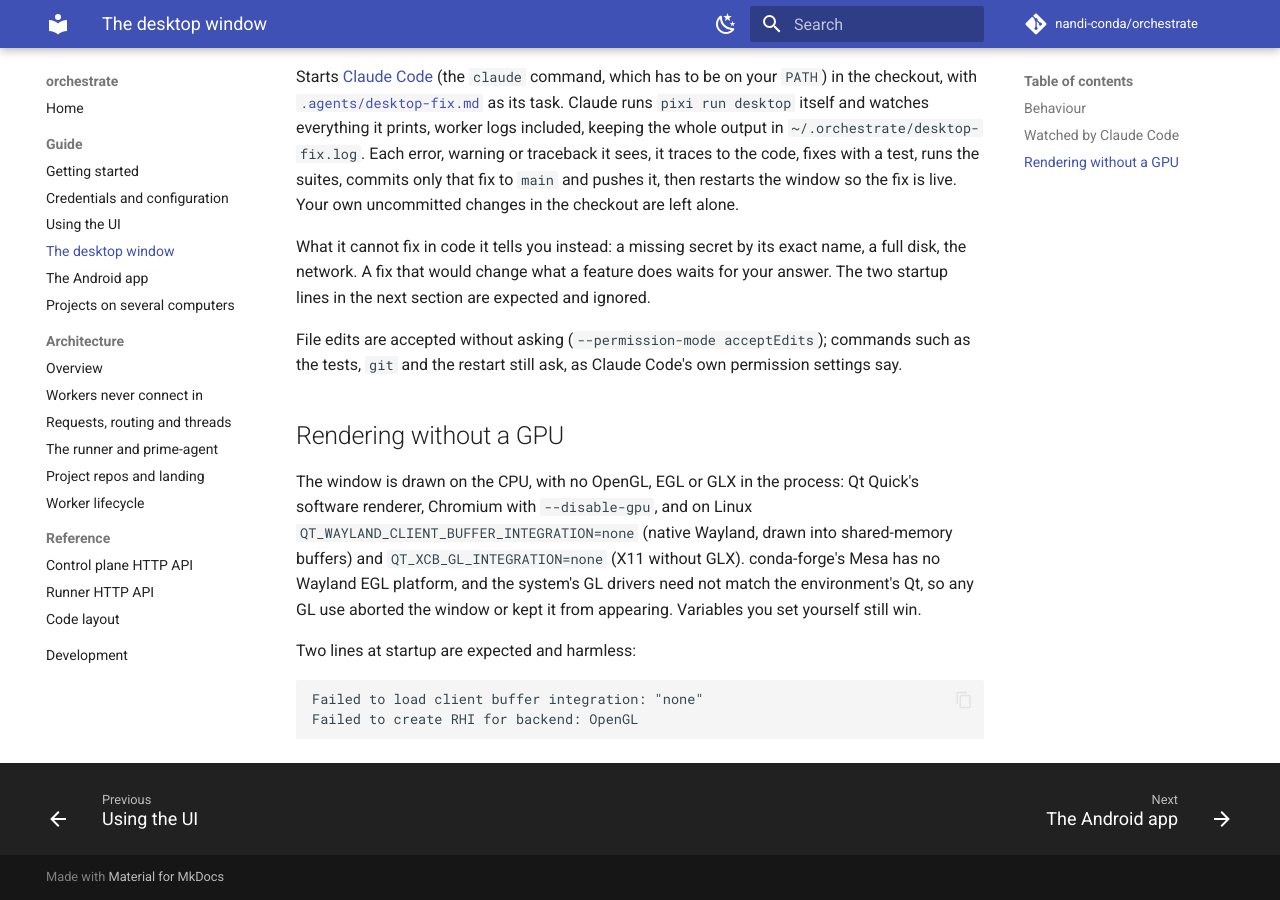
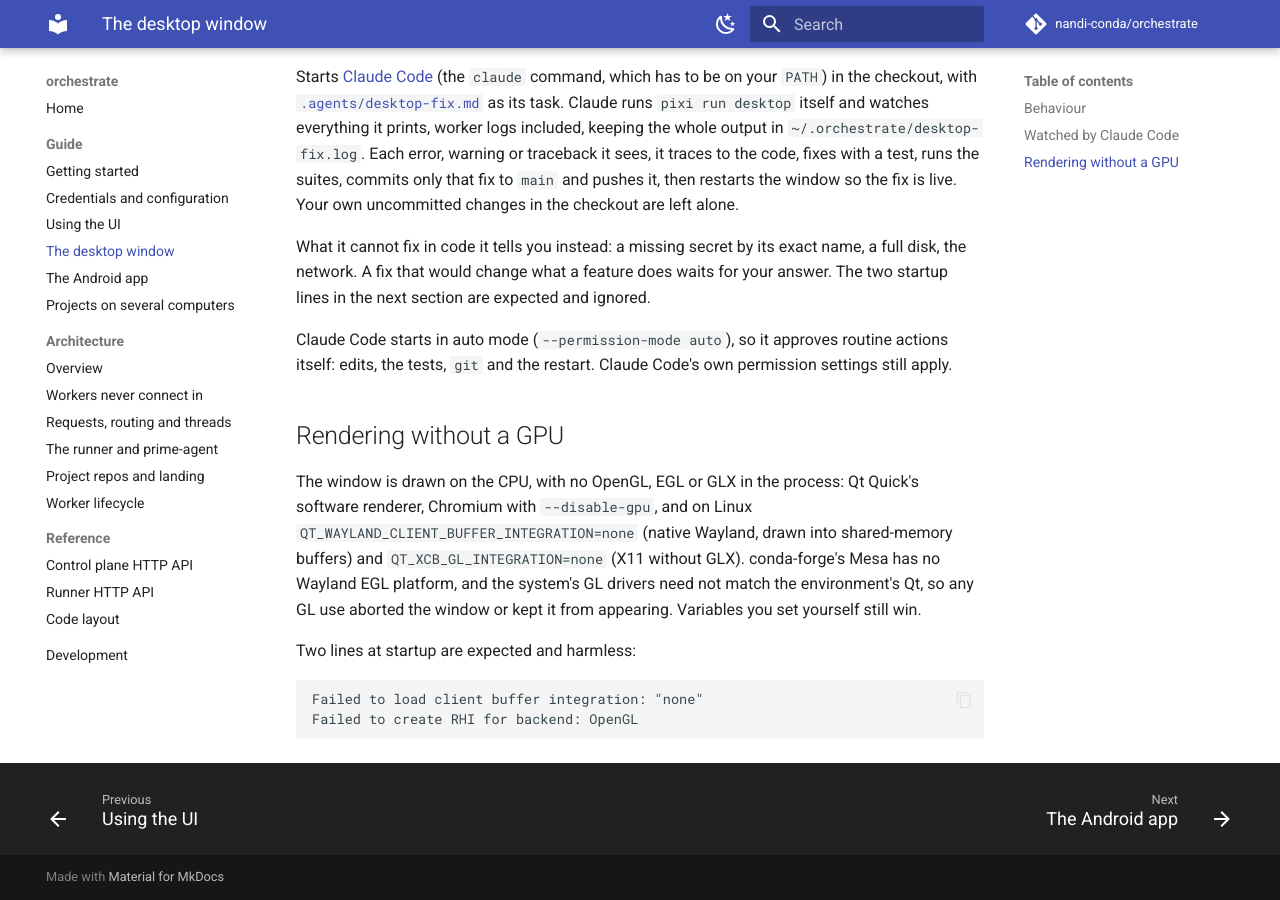
Before and after one commit to nandi-conda/orchestrate, an MkDocs documentation site: the page built from docs/guide/desktop.md, in a window 1280 px wide and 900 px high, scrolled down 1206 px. Built offline with MkDocs 1.6.1 and Material for MkDocs 9.7.7, drawn with Linux system fonts in a browser that asks for light colours; comment, search, counter and statistics services are not loaded.

Commit message:
pixi: start desktop-fix in auto permission mode
Co-Authored-By: Claude Sonnet 5.5 <noreply@anthropic.com>

```diff
--- a/docs/guide/desktop.md
+++ b/docs/guide/desktop.md
@@ -62,9 +62,9 @@ name, a full disk, the network. A fix that would change what a feature does
 waits for your answer. The two startup lines in the next section are expected
 and ignored.
 
-File edits are accepted without asking (`--permission-mode acceptEdits`);
-commands such as the tests, `git` and the restart still ask, as Claude Code's
-own permission settings say.
+Claude Code starts in auto mode (`--permission-mode auto`), so it approves
+routine actions itself: edits, the tests, `git` and the restart. Claude Code's
+own permission settings still apply.
 
 ## Rendering without a GPU
 
--- a/pixi.toml
+++ b/pixi.toml
@@ -13,7 +13,7 @@ platforms = ["linux-64", "linux-aarch64", "osx-arm64", "osx-64", "win-64"]
 setup = { cmd = "pixi install --manifest-path runner && pixi install --all --manifest-path orchestrator", description = "Install both subprojects' environments, including the orchestrator's test and desktop envs" }
 serve = { cmd = "pixi run --manifest-path orchestrator serve", description = "Build the UI, then serve the control plane on http://127.0.0.1:8000" }
 desktop = { cmd = "pixi run --manifest-path orchestrator desktop", description = "Open the UI in a desktop window, with the control plane running in the same process (--port, --db)" }
-desktop-fix = { cmd = 'claude --permission-mode acceptEdits "Read .agents/desktop-fix.md and do what it says."', description = "Start Claude Code (claude on your PATH) to run the desktop window, watch its output and land fixes for every error it prints" }
+desktop-fix = { cmd = 'claude --permission-mode auto "Read .agents/desktop-fix.md and do what it says."', description = "Start Claude Code (claude on your PATH) to run the desktop window, watch its output and land fixes for every error it prints" }
 worker = { cmd = "pixi run --manifest-path runner serve", description = "Run a runner service on :8080 (a worker; the control plane starts one per project itself)" }
 test = { cmd = "pixi run --manifest-path runner test && pixi run --manifest-path orchestrator test && pixi run --manifest-path orchestrator test-desktop", description = "Run every test suite: runner, orchestrator, the desktop window" }
 package = { cmd = "pixi exec rattler-build build --recipe recipe/recipe.yaml -c conda-forge -c https://prefix.dev/nandi-testing --output-dir output", env = { ORCHESTRATE_VERSION = "0.1.0" }, description = "Build the orchestrate conda package into output/ (CI publishes it on every push to main)" }
```
